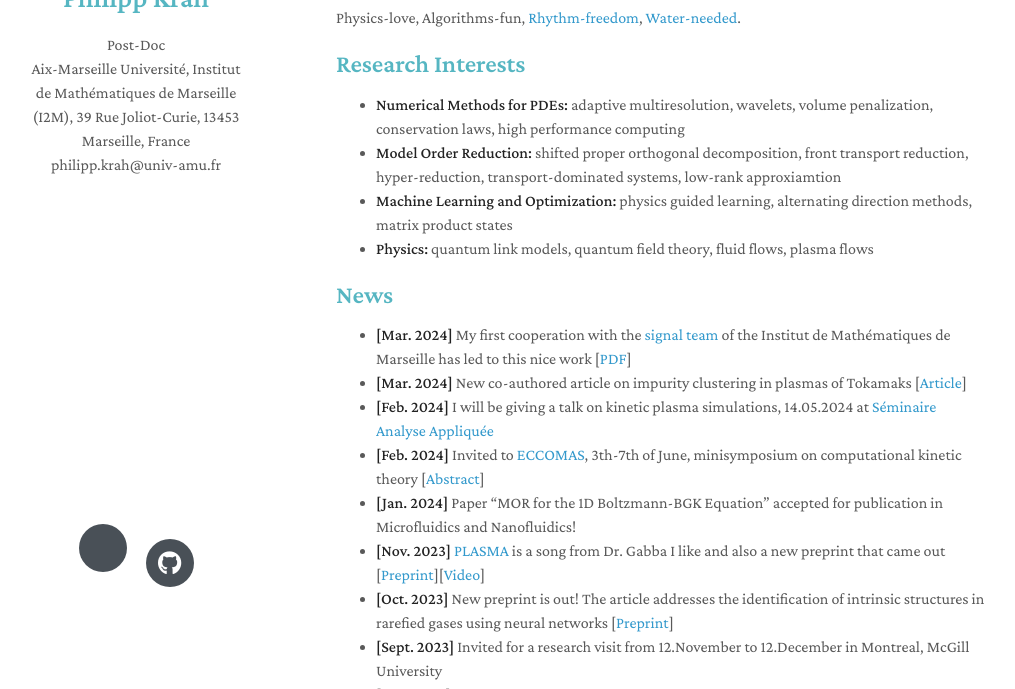
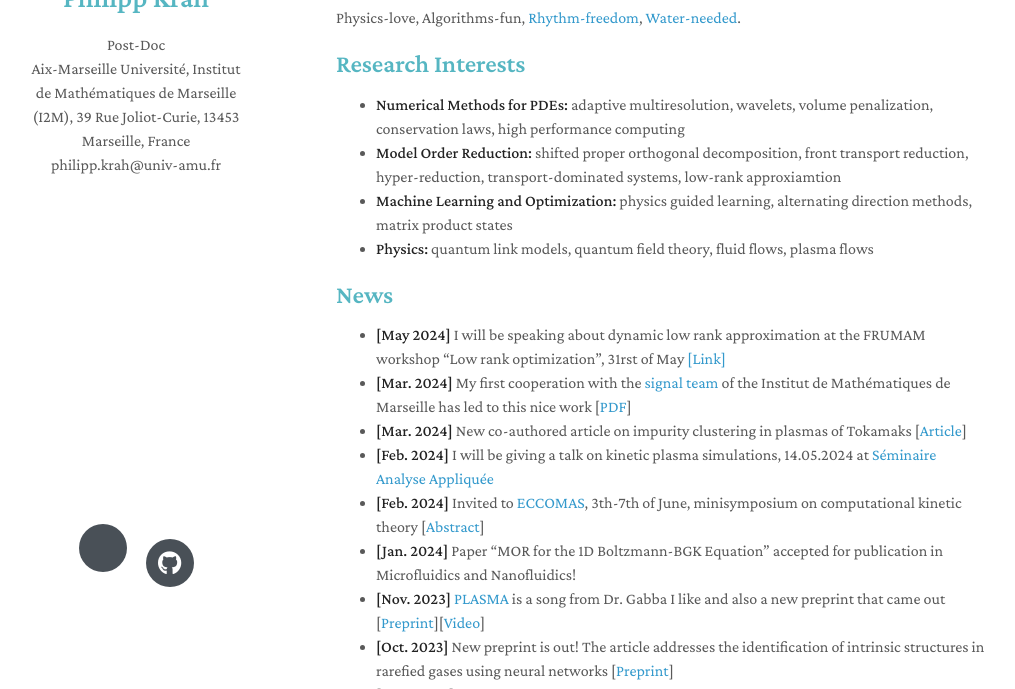
Before and after one commit to Philipp137/Philipp137.github.io, a Jekyll site: the page built from index.markdown, in a window 1280 px wide and 900 px high, cut to the strip 211-900 px from the top of the window. Shown: the whole strip, without its empty margins (134-1149 px from the left). Built offline with Jekyll 4.4.1, drawn with Linux system fonts in a browser that asks for light colours; nearby versions of some CDN libraries; a style sheet for code colours, icons or effects is not loaded.

Commit message:
workshop

```diff
--- a/index.markdown
+++ b/index.markdown
@@ -18,6 +18,7 @@ Physics-love, Algorithms-fun, [Rhythm-freedom](https://soundcloud.com/massesandb
 
 ## News
 
+- **[May 2024]** I will be speaking about dynamic low rank approximation at the FRUMAM workshop "Low rank optimization", 31rst of May [[Link]](https://www.i2m.univ-amu.fr/seminaires_signal_apprentissage/Conf/Mai2024/#Div1)
 - **[Mar. 2024]** My first cooperation with the [signal team](https://www.i2m.univ-amu.fr/la-recherche/groupes-scientifiques/groupe-mathematiques-de-laleatoire-alea/equipe-signal-et-image-si/) of the Institut de Mathématiques de Marseille has led to this nice work [[PDF](https://arxiv.org/pdf/2403.04313.pdf)]
 - **[Mar. 2024]** New co-authored article on impurity clustering in plasmas of Tokamaks [[Article](https://doi.org/10.1063/5.0178085)]
 - **[Feb. 2024]** I will be giving a talk on kinetic plasma simulations, 14.05.2024 at [Séminaire Analyse Appliquée](https://www.i2m.univ-amu.fr/agenda/seminaires/analyse-appliquee-aa/)
```
